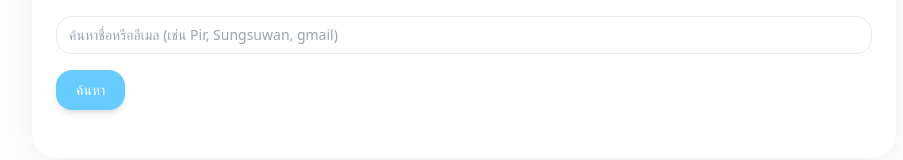
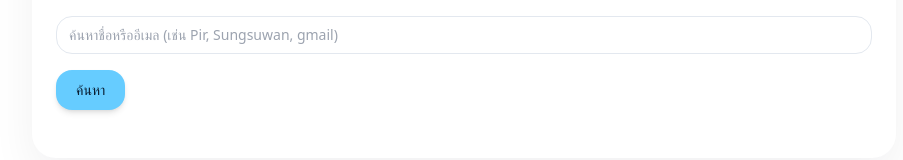
Before and after one commit to 9expert-devsec/classroom-app, a Next.js app: page /classroom/checkin in a window 1280 px wide. Shown: the part 229-389 px from the top of the page, without its empty margins (176-1079 px from the left). Built offline with nearby package versions, Linux system fonts and the light colour scheme.

Commit message:
update color

```diff
--- a/src/components/ui/PrimaryButton.jsx
+++ b/src/components/ui/PrimaryButton.jsx
@@ -3,7 +3,7 @@ export default function PrimaryButton({ children, className = "", ...props }) {
     <button
       {...props}
       className={
-        "inline-flex items-center justify-center rounded-2xl bg-brand-primary px-5 py-2.5 text-sm font-medium text-white shadow-md transition hover:bg-brand-primaryDark " +
+        "inline-flex items-center justify-center rounded-2xl bg-brand-primary px-5 py-2.5 text-sm font-medium text-[#0A1F33] shadow-md transition hover:bg-brand-primaryDark hover:text-white " +
         className
       }
     >
```
